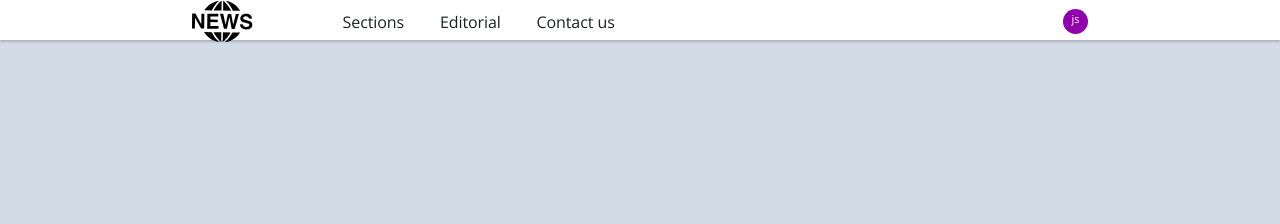
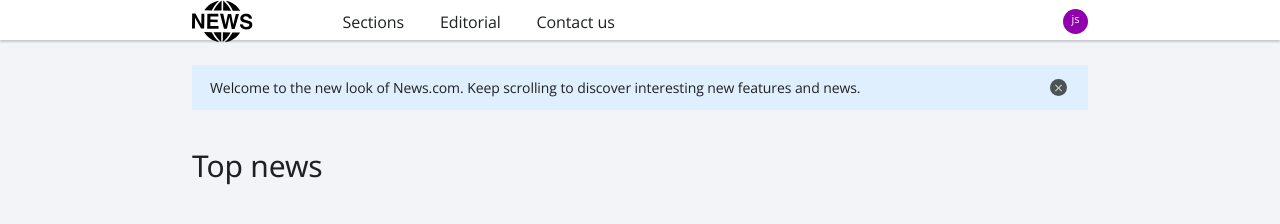
Before and after one commit to mateovelilla/news, a plain HTML site: page index.html in a window 1280 px wide. Drawn offline with nearby package versions, Linux system fonts and the light colour scheme.

Commit message:
finished Section with Welcome message and section with "Top news" title

```diff
--- a/index.html
+++ b/index.html
@@ -2,47 +2,78 @@
 <html lang="en-us">
   <head>
     <title>News</title>
-    <meta charset="UTF-8">
-    <meta name="viewport" content="width=device-width, user-scalable=no, initial-scale=1.0, maximum-scale=1.0, minimum-scale=1.0">
-    <meta name="description" content="Training with news">
-    <meta name="author" content="Mateo Velilla">
-    <link href="https://fonts.googleapis.com/icon?family=Material+Icons" rel="stylesheet">
-    <link href="https://fonts.googleapis.com/css2?family=Open+Sans&display=swap" rel="stylesheet">
-    <link rel="stylesheet" href="https://www.w3schools.com/w3css/4/w3.css">
-    <link rel="stylesheet" href="./styles.css">
+    <meta charset="UTF-8" />
+    <meta
+      name="viewport"
+      content="width=device-width, user-scalable=no, initial-scale=1.0, maximum-scale=1.0, minimum-scale=1.0"
+    />
+    <meta name="description" content="Training with news" />
+    <meta name="author" content="Mateo Velilla" />
+    <link
+      href="https://fonts.googleapis.com/icon?family=Material+Icons"
+      rel="stylesheet"
+    />
+    <link
+      href="https://fonts.googleapis.com/css2?family=Open+Sans&display=swap"
+      rel="stylesheet"
+    />
+    <link rel="stylesheet" href="https://www.w3schools.com/w3css/4/w3.css" />
+    <link rel="stylesheet" href="./styles.css" />
   </head>
   <body>
     <article>
       <header>
         <div class="burger">
           <a href="#" class="btn-menu">
-                    <span class="material-icons">
-                        menu
-                    </span>
+            <span class="material-icons"> menu </span>
           </a>
         </div>
         <nav>
           <ul>
-                    <li><img src="./assets/images/logo-1.svg" sizes="(max-width:500px) 25vw, 50vw" alt="News"/></li>
-                    <li >Sections</li>
-                    <li >Editorial</li>
-                    <li >Contact us</li>
+            <li>
+              <img
+                src="./assets/images/logo-1.svg"
+                sizes="(max-width:500px) 25vw, 50vw"
+                alt="News"
+              />
+            </li>
+            <li>Sections</li>
+            <li>Editorial</li>
+            <li>Contact us</li>
             <li class="content-avatar">
               <span class="avatar">js</span>
             </li>
           </ul>
         </nav>
       </header>
-        <section></section>
+      <section class="welcome">
+        <div>
+          Welcome to the new look of News.com. Keep scrolling to discover
+          interesting new features and news.
+          <button class="btn-close">
+            <span class="material-icons"> close </span>
+          </button>
+        </div>
+      </section>
+      <section class="top-news">
+        <div>
+          <h2>Top news</h2>
+        </div>
+      </section>
       <footer></footer>
     </article>
   </body>
 </html>
 <script>
   const btn_menu = document.querySelector('a[class="btn-menu"]');
-    btn_menu.addEventListener('click', function() {
-        const nav = document.querySelector('nav');
-        nav.classList.toggle('nav-active');
+  btn_menu.addEventListener("click", function () {
+    const nav = document.querySelector("nav");
+    nav.classList.toggle("nav-active");
   });
-
+  //   TODO: Dismiss content with animation
+  const btn_close = document.querySelector('button[class="btn-close"]');
+  btn_close.addEventListener("click", function () {
+    const welcome = document.querySelector(".welcome");
+    welcome.classList.add("welcome-inactive");
+  });
 </script>
--- a/styles.css
+++ b/styles.css
@@ -1,19 +1,29 @@
-
+/* Reset Css */
+* {
+  padding: 0px;
+  margin: 0px;
+}
+/* variables to colors */
 :root {
-    --body-color: rgba(211,219,231,1);
-    --fonts-color: rgba(29,33,33,1);
-    --header-color: rgba(255,255,255,1);
-    --box-shadows: rgba(0,0,0,0.18);
-    --avatar-color: rgba(145,0,173,1);
+  --body-color: rgba(242, 244, 248, 1);
+  --fonts-color: rgba(29, 33, 33, 1);
+  --header-color: rgba(255, 255, 255, 1);
+  --box-shadows: rgba(0, 0, 0, 0.18);
+  --avatar-color: rgba(145, 0, 173, 1);
+  --welcome-color: rgba(223, 239, 253, 1);
+  --grey-dark-1: rgba(75, 83, 83, 1);
+  --light-silver: rgba(216, 216, 216, 1);
 }
+/* general CSS rules */
 body {
-    font-family: 'Open Sans', sans-serif;
+  font-family: "Open Sans", sans-serif;
   font-size: 16px;
   color: var(--fonts-color);
   margin: 0;
   background-color: var(--body-color);
   letter-spacing: -0.09px;
 }
+/* nav css */
 header {
   height: 5vh;
 }
@@ -22,7 +32,7 @@ header nav {
   height: inherit;
   justify-content: center;
   background-color: var(--header-color);
-    box-shadow: 0 2px 2px 0 rgba(0,0,0,0.18);
+  box-shadow: 0 2px 2px 0 rgba(0, 0, 0, 0.18);
 }
 nav ul {
   width: 70vw;
@@ -34,13 +44,13 @@ nav ul {
   padding: 0;
   margin: 0;
 }
-nav ul li{
+nav ul li {
   padding-right: 4%;
 }
-nav ul li:first-child{
+nav ul li:first-child {
   padding-right: 10%;
 }
-nav ul li:last-child{
+nav ul li:last-child {
   display: flex;
   flex-grow: 1;
   justify-content: flex-end;
@@ -63,15 +73,69 @@ nav ul li:last-child{
   color: var(--header-color);
 }
 .burger {
-    display:none;
+  display: none;
 }
+/* Welcome section  */
+.welcome {
+  margin: 25px 0px 0px 0px;
+  display: flex;
+  justify-content: center;
+  font-size: 14px;
+}
+.welcome div {
+  width: 70vw;
+  display: flex;
+  justify-content: space-between;
+  align-items: center;
+  padding: 13px 21px 13px 18px;
+  background-color: var(--welcome-color);
+  letter-spacing: -0.08px;
+  line-height: 19px;
+  font-size: 14px;
+}
+.welcome div span {
+  display: flex;
+  justify-content: center;
+  align-items: center;
+  font-size: 12px;
+  background-color: var(--grey-dark-1);
+  border-radius: 50%;
+  height: 17px;
+  width: 17px;
+  color: var(--light-silver);
+  padding: 2px;
+  cursor: pointer;
+}
+.welcome .btn-close {
+  border: none;
+  background-color: transparent;
+}
+.welcome-inactive {
+  display: none;
+}
+/* title "Top News" */
+.top-news {
+  display: flex;
+  justify-content: center;
+  transition: all 300ms;
+  margin: 25px 0px 25px 0px;
+}
+.top-news div {
+  display: flex;
+  width: 70vw;
+  align-items: center;
+  font-size: 30px;
+  letter-spacing: -0.16px;
+  line-height: 41px;
+}
+
 @media (max-width: 600px) {
   header {
     height: 100%;
   }
   .burger {
-        width:100%;
-        display:block;
+    width: 100%;
+    display: block;
   }
   .burger .btn-menu {
     display: block;
@@ -79,7 +143,6 @@ nav ul li:last-child{
     background-color: var(--header-color);
     box-sizing: border-box;
     box-shadow: 0 2px 2px 0 var(--box-shadows);
-
   }
   .burger .btn-menu span {
     color: var(--fonts-color);
@@ -88,8 +151,8 @@ nav ul li:last-child{
     margin: 0px;
     padding: 0px;
     background-color: var(--header-color);
-        width:80%;
-        height:100%;
+    width: 80%;
+    height: 100%;
     position: fixed;
     transition: all 300ms;
     left: -100%;
```
Lines whose indentation alone changed are shown as unchanged.
